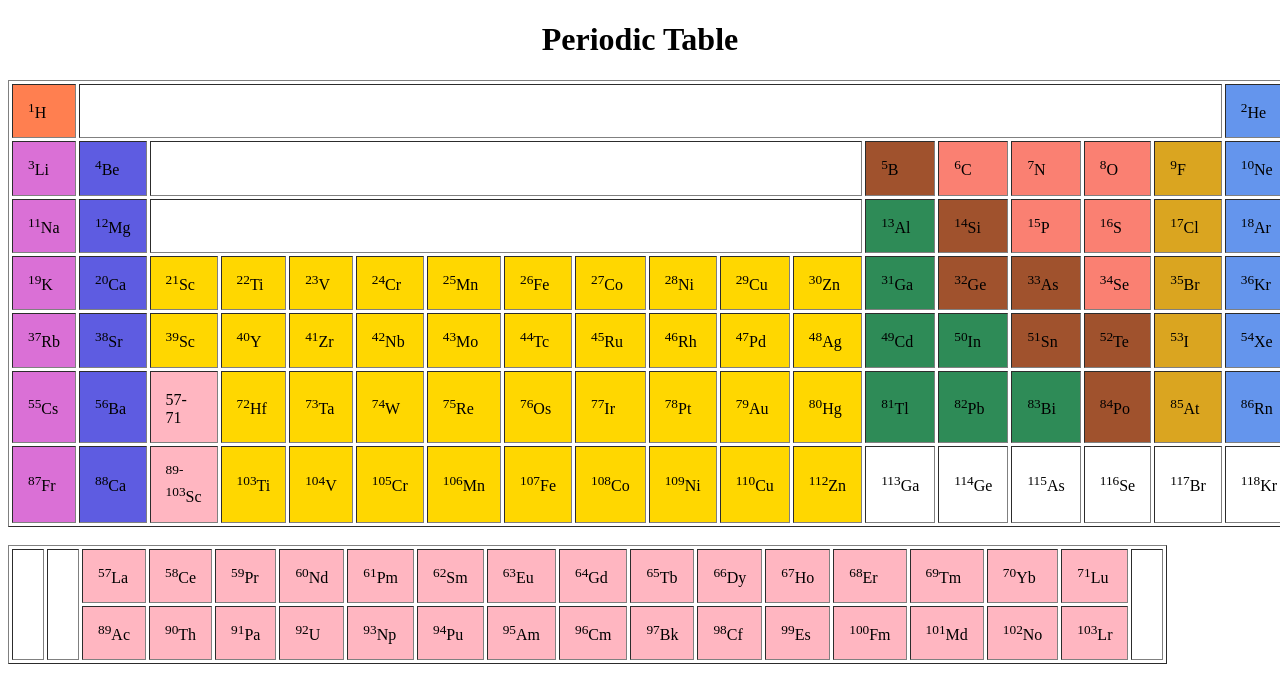
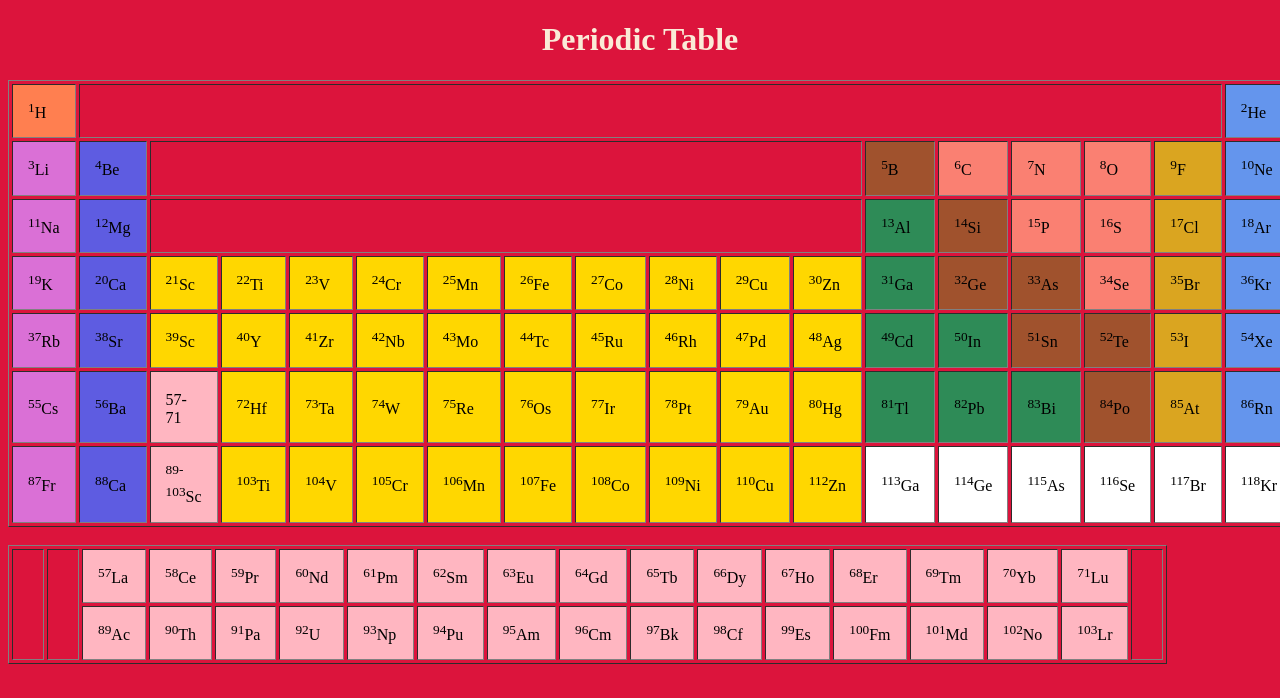
Before and after one commit to iamsajidhanif/HTML-Project-01, a plain HTML site: page index.html in a window 1280 px wide. Drawn offline with Linux system fonts and the light colour scheme.

Commit message:
style.css added

```diff
--- a/index.html
+++ b/index.html
@@ -5,6 +5,9 @@
         <meta charset="UTF-8">
         <meta http-equiv="X-UA-Compatible" content="IE=edge">
         <meta name="viewport" content="width=device-width, initial-scale=1.0">
+
+        <link rel="stylesheet" href="style.css">
+
         <title>Periodic Table</title>
     </head>
 
--- /dev/null
+++ b/style.css
@@ -0,0 +1,7 @@
+body{
+    background-color: crimson;
+}
+
+h1{
+    color: antiquewhite;
+}
```
